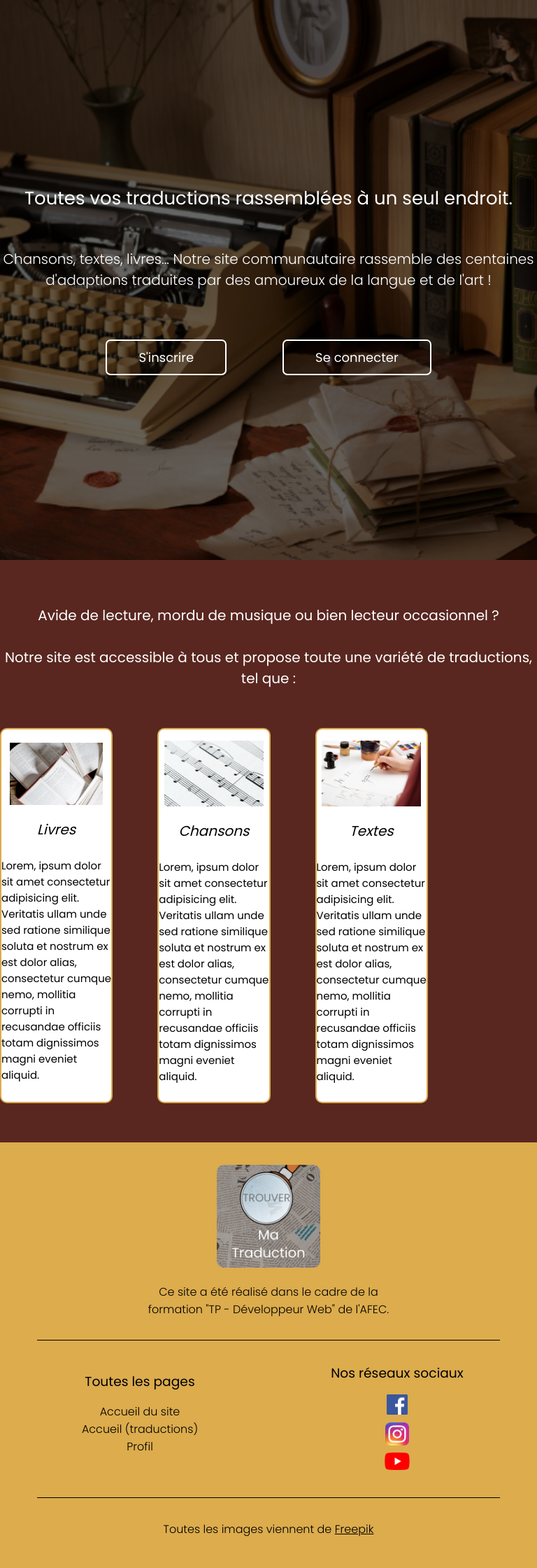
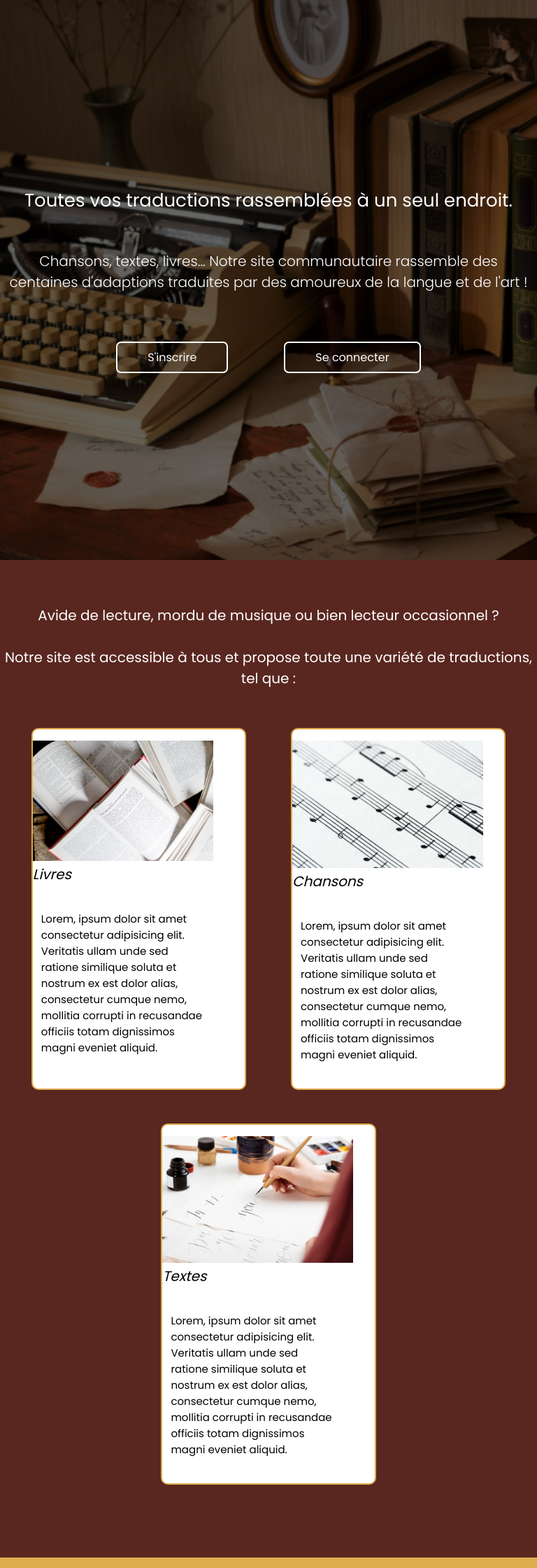
Before and after one commit to Luna-bf/Trouver-ma-traduction, a PHP site: page / in a window 768 px wide. Shown: the top 2240 px of the page at 70% size. Before the commit the page ends 2195 px from the top, so only its background shows below. Run offline with PHP 8.4, Linux system fonts and the light colour scheme; style sheets or scripts are compiled from the project's sources.

Commit message:
Updated accueil's responsive

```diff
--- a/assets/style/pages/_accueil.scss
+++ b/assets/style/pages/_accueil.scss
@@ -37,6 +37,8 @@
     font-size: 26px;
     color: #fff;
     text-align: center;
+
+
     max-width: 1050px;
     margin-bottom: 3.5em;
 }
@@ -107,12 +109,12 @@
 }
 
 .accueil-container>.translation-parent {
+    justify-content: center;
     column-gap: 4em;
     padding-bottom: 3.5em;
 }
 
 .accueil-container>section .translation-card {
-    display: flex;
     flex-direction: column;
     justify-content: center;
     align-items: center;
@@ -120,6 +122,7 @@
     border: 2px solid #DCAC4D;
     border-radius: 10px;
     // padding: 0.5em;
+    width: 21%;
 }
 
 .accueil-container>section .translation-card .book {
@@ -160,10 +163,12 @@ RESPONSIVE
         font-size: 24px;
         line-height: normal;
         margin-bottom: 2em;
+        padding: 0 0.5em 0 0.5em;
     }
 
     .hero-div h2 {
         font-size: 19px;
+        padding: 0 0.5em 0 0.5em;
     }
 
     .hero-div>ul {
@@ -189,8 +194,13 @@ RESPONSIVE
         margin-bottom: 25px;
     }
 
+    .accueil-container .translation-parent {
+        flex-wrap: wrap;
+    }
+
     .accueil-container .translation-parent>.translation-card {
         width: 50%;
+        margin-bottom: 3em;
     }
 
     .accueil-container .translation-parent .translation-card>span {
@@ -199,24 +209,27 @@ RESPONSIVE
 
     .accueil-container .translation-parent .translation-card>p {
         font-size: 15px;
+        padding: 0.5em;
     }
 }
 
-@media screen and (min-width: 577px) {
+@media screen and (min-width: 577px) and (max-width: 1000px) {
     // Hero
     .hero-div h1 {
         font-size: 26px;
         line-height: normal;
         margin-bottom: 2em;
+        padding: 0 0.5em 0 0.5em;
     }
 
     .hero-div h2 {
         font-size: 20px;
+        padding: 0 0.5em 0 0.5em;
     }
 
     .hero-div>ul li form>.hero-input {
-        font-size: 18px;
-        padding: 10px 45px 10px 45px;
+        font-size: 16px;
+        padding: 8px 43px 8px 43px;
     }
 
     // Accueil container
@@ -227,12 +240,17 @@ RESPONSIVE
         padding: 0 5px 0 5px;
     }
 
+    .accueil-container .translation-parent {
+        flex-wrap: wrap;
+    }
+
     .accueil-container .translation-titles>span:first-child {
         margin-bottom: 30px;
     }
 
     .accueil-container .translation-parent>.translation-card {
         width: 40%;
+        margin-bottom: 3em;
     }
 
     .accueil-container .translation-parent .translation-card>span {
@@ -241,11 +259,6 @@ RESPONSIVE
 
     .accueil-container .translation-parent .translation-card>p {
         font-size: 15px;
+        padding: 0.8em;
     }
 }
-
-@media screen and (min-width: 768px) {
-    .accueil-container .translation-parent>.translation-card {
-        width: 21%;
-    }
-}
```
